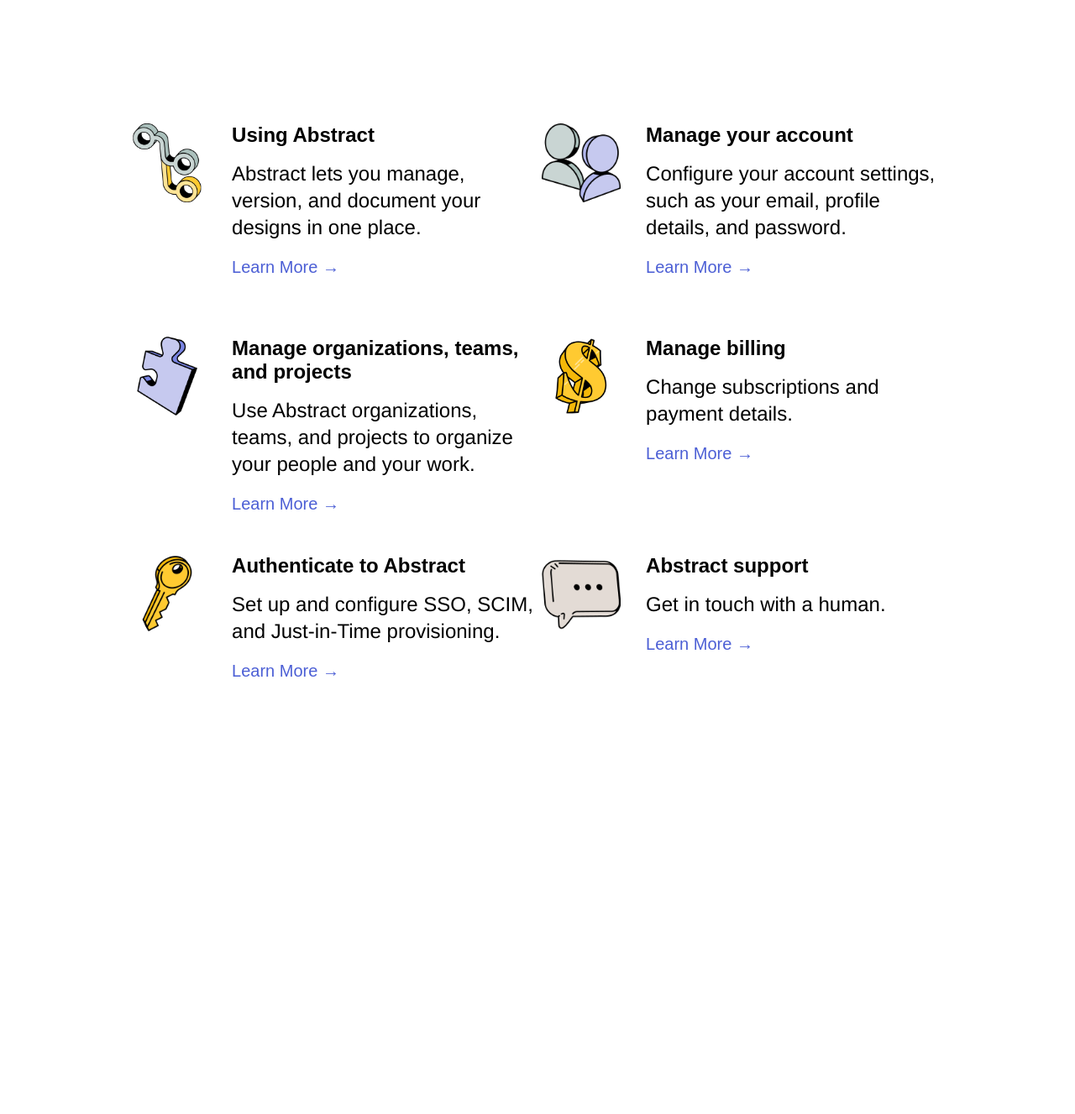
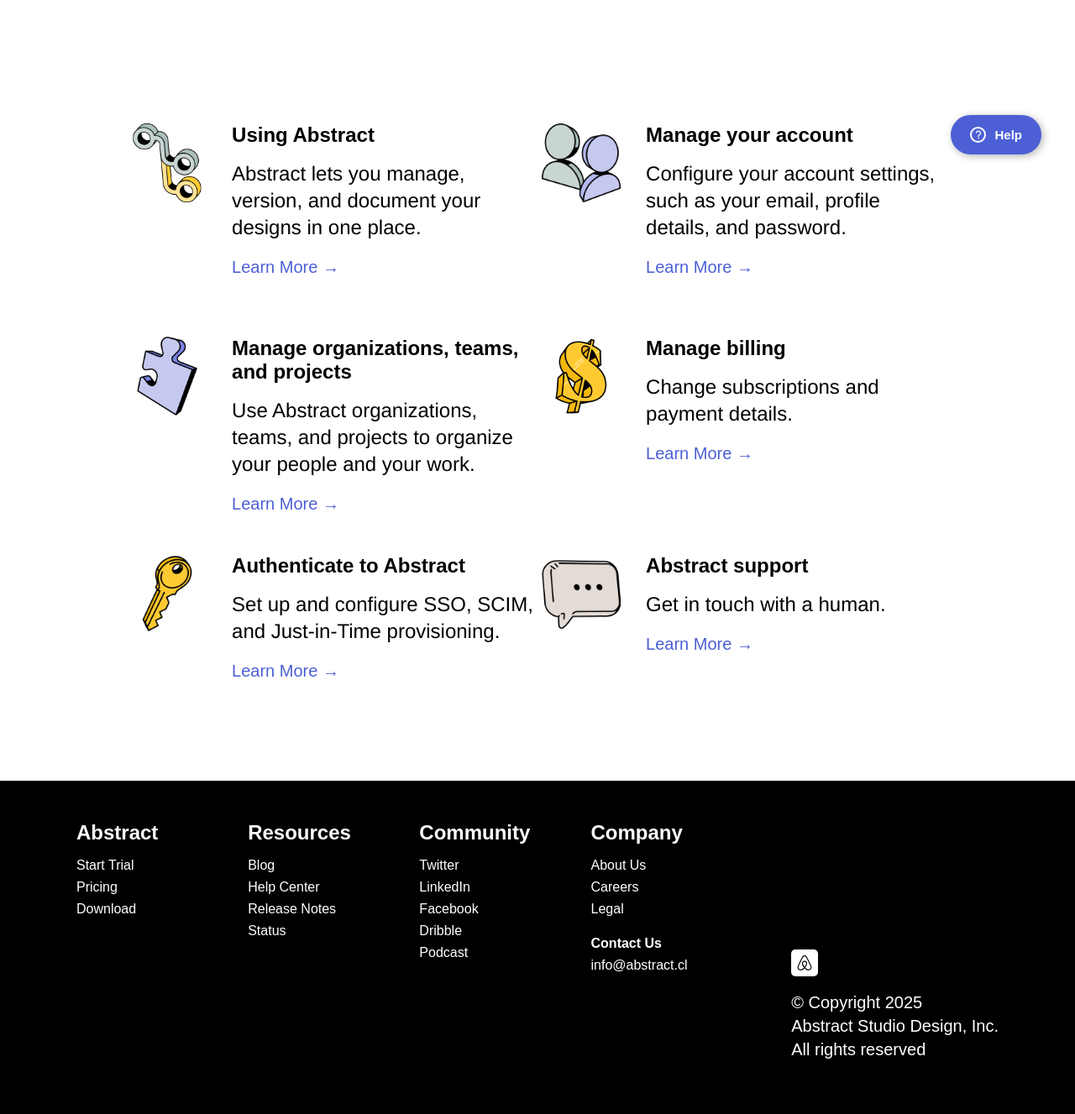
Before and after one commit to LukasMartc/abstract-front, a plain HTML site: page index.html in a window 1280 px wide. Shown: the part 576-1903 px from the top of the page at 84% size. Before the commit the page ends 1442 px from the top, so only its background shows below. Drawn offline with nearby package versions, Linux system fonts and the light colour scheme.

Commit message:
project completed

```diff
--- a/index.html
+++ b/index.html
@@ -108,7 +108,57 @@
             </div>
         </section>
     </main>
-
+    <footer>
+        <div class="container-footer">
+            <div class="content-footer">
+                <h5>Abstract</h5>
+                <a href="#">Start Trial</a>
+                <a href="#">Pricing</a>
+                <a href="#">Download</a>
+            </div>
+            <div class="content-footer">
+                <h5>Resources</h5>
+                <a href="#">Blog</a>
+                <a href="#">Help Center</a>
+                <a href="#">Release Notes</a>
+                <a href="#">Status</a>
+            </div>
+            <div class="content-footer">
+                <h5>Community</h5>
+                <a href="#">Twitter</a>
+                <a href="#">LinkedIn</a>
+                <a href="#">Facebook</a>
+                <a href="#">Dribble</a>
+                <a href="#">Podcast</a>
+            </div>
+            <div class="content-footer">
+                <div>
+                    <h5>Company</h5>
+                    <a href="#">About Us</a>
+                    <a href="#">Careers</a>
+                    <a href="#">Legal</a>
+                </div>
+                <div>
+                    <h6>Contact Us</h6>
+                    <a href="#">info@abstract.cl</a>
+                </div>
+            </div>
+            <div class="content-footer copyright">
+                <div class="container-logo">
+                    <img src="./images/bxl-airbnb.svg" class="logo" alt="Abstract">
+                </div>
+                <p>© Copyright 2025</p>
+                <p>Abstract Studio Design, Inc.</p>
+                <p>All rights reserved</p>
+            </div>
+        </div>
+    </footer>
+    <button class="floating-button">
+        <div>
+            <i class='bx bx-question-mark' style='color:#ffffff'></i>
+        </div>
+        Help
+    </button>
     <script src="./script/script.js"></script>
 </body>
 </html>
--- a/style.css
+++ b/style.css
@@ -244,6 +244,103 @@
     text-decoration: underline;
 }
 
+footer {
+    background-color: #000;
+    padding: 0 30px 60px;
+}
+
+.container-footer {
+    display: grid;
+    grid-template-columns: repeat(5, 1fr) 0.5fr;
+    column-gap: 50px;
+    justify-items: start;
+    padding-bottom: 100px;
+    width: 90%;
+    margin: 0 auto;
+    position: relative;
+}
+
+.content-footer {
+    display: flex;
+    flex-direction: column;
+    color: #fff;
+}
+
+.content-footer a {
+    text-decoration: none;
+    color: #fff;
+    margin-bottom: 8px;
+}
+
+.content-footer a:hover {
+    text-decoration: underline;
+}
+.content-footer h5 {
+    margin: 48px 0 16px;
+    font-size: 24px;
+    font-weight: 700;
+}
+
+.content-footer div {
+    display: flex;
+    flex-direction: column;
+}
+
+.content-footer div h6 {
+    margin-top: 15px;
+    margin-bottom: 8px;
+    font-size: 16px;
+    font-weight: 600;
+}
+
+.copyright .container-logo {
+    margin-bottom: 20px;
+}
+
+.copyright p {
+    font-size: 20px;
+    font-weight: 400;
+    margin-bottom: 5px;
+}
+
+.copyright {
+    position: absolute;
+    bottom: 0px;
+    right: 0;
+}
+
+.floating-button {
+    border: 1px solid transparent;
+    display: flex;
+    background-color: #4C5FD5;
+    padding: 13px 22px;
+    align-items: center;
+    justify-content: center;
+    color: #fff;
+    border-radius: 50px;
+    font-size: 15px;
+    font-weight: bold;
+    position: fixed;
+    bottom: 40px;
+    right: 40px;
+    cursor: pointer;
+    box-shadow: 2px 2px 10px rgba(0, 0, 0, 0.3);
+    z-index: 99;
+}
+
+.bx-question-mark {
+    font-size: 15px;
+}
+
+.floating-button div {
+    border: 2px solid #fff;
+    border-radius: 50px;
+    margin-right: 10px;
+    display: flex;
+    align-items: center;
+    justify-content: center;
+}
+
 @media (max-width: 1200px) {
     nav {
         padding: 15px
@@ -295,6 +392,12 @@
     h1 {
         font-size: 70px
     }
+
+    .container-footer {
+        grid-template-columns: repeat(6, 1fr);
+        column-gap: 0px;
+        width: 100%;
+    }
 }
 
 @media (max-width: 769px) {
@@ -326,4 +429,19 @@
     .wrapper {
         grid-template-columns: 1fr; /* Una sola columna */
     }
+
+    .container-footer {
+        grid-template-columns: repeat(2, 1fr);
+        padding-bottom: 0;
+    }
+
+    .copyright {
+        position: static;
+        bottom: 0px;
+        right: 0;
+    }
+
+    .copyright .container-logo {
+        margin-top: 40px;
+    }
 }
```
